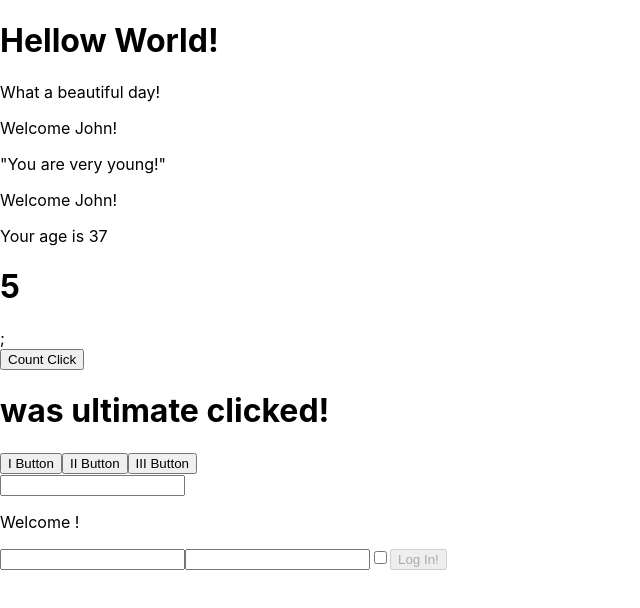
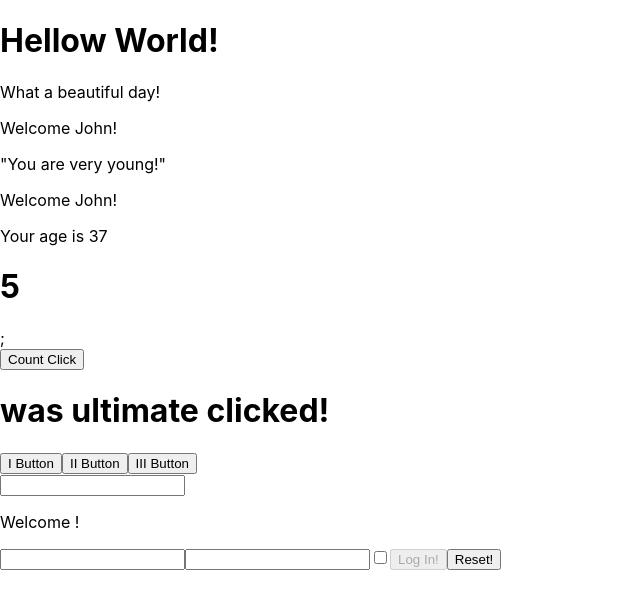
Before and after one commit to GiorgiNeparidze/react-exercises, a React (Create React App) app: page / in a window 1280 px wide. Shown: the top 608 px of the page, without its empty margins (0-640 px from the left). Built offline with nearby package versions, Linux system fonts and the light colour scheme.

Commit message:
finished forms-04

```diff
--- a/src/Login.js
+++ b/src/Login.js
@@ -25,9 +25,16 @@ export class Login extends react.Component {
     }
   };
 
-
   btnClickHandler = () => {
     this.props.onLogin(this.state);
+  };
+
+  reset = () => {
+    this.setState({
+      username: "",
+      password: "",
+      remember: false,
+    });
   };
 
   render() {
@@ -50,12 +57,10 @@ export class Login extends react.Component {
           checked={this.state.remember}
           onChange={this.logInEventHandler}
         />
-        <button
-          disabled={this.state.btnenable}
-          onClick={this.btnClickHandler}
-        >
+        <button disabled={this.state.btnenable} onClick={this.btnClickHandler}>
           Log In!
         </button>
+        <button onClick={this.reset}>Reset!</button>
       </div>
     );
   }
```
